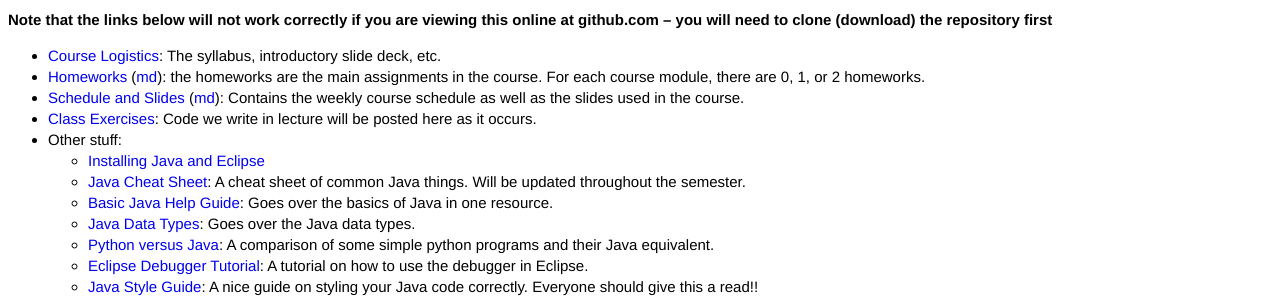
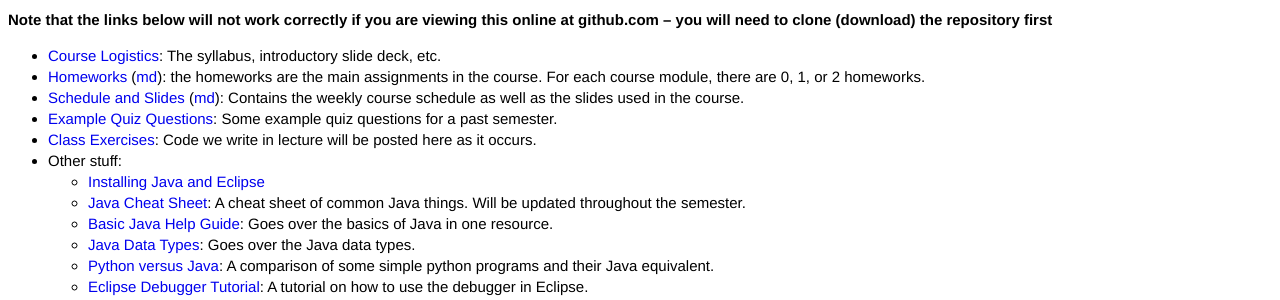
Before and after one commit to uva-cs/dsa1, a plain HTML site: page readme.html in a window 1280 px wide. Shown: the part 343-643 px from the top of the page. Drawn offline with Linux system fonts and the light colour scheme.

Commit message:
adding example quiz questions

```diff
--- a/readme.html
+++ b/readme.html
@@ -49,6 +49,8 @@ homeworks.</li>
 <li><a href="slides/index.html">Schedule and Slides</a> (<a
 href="slides/index.md">md</a>): Contains the weekly course schedule as
 well as the slides used in the course.</li>
+<li><a href="./quizzes/quizzes.pdf">Example Quiz Questions</a>: Some
+example quiz questions for a past semester.</li>
 <li><a href="java/classExercises.html">Class Exercises</a>: Code we
 write in lecture will be posted here as it occurs.</li>
 <li>Other stuff:
```
Also changed, not shown: README.md, 3 other files.
